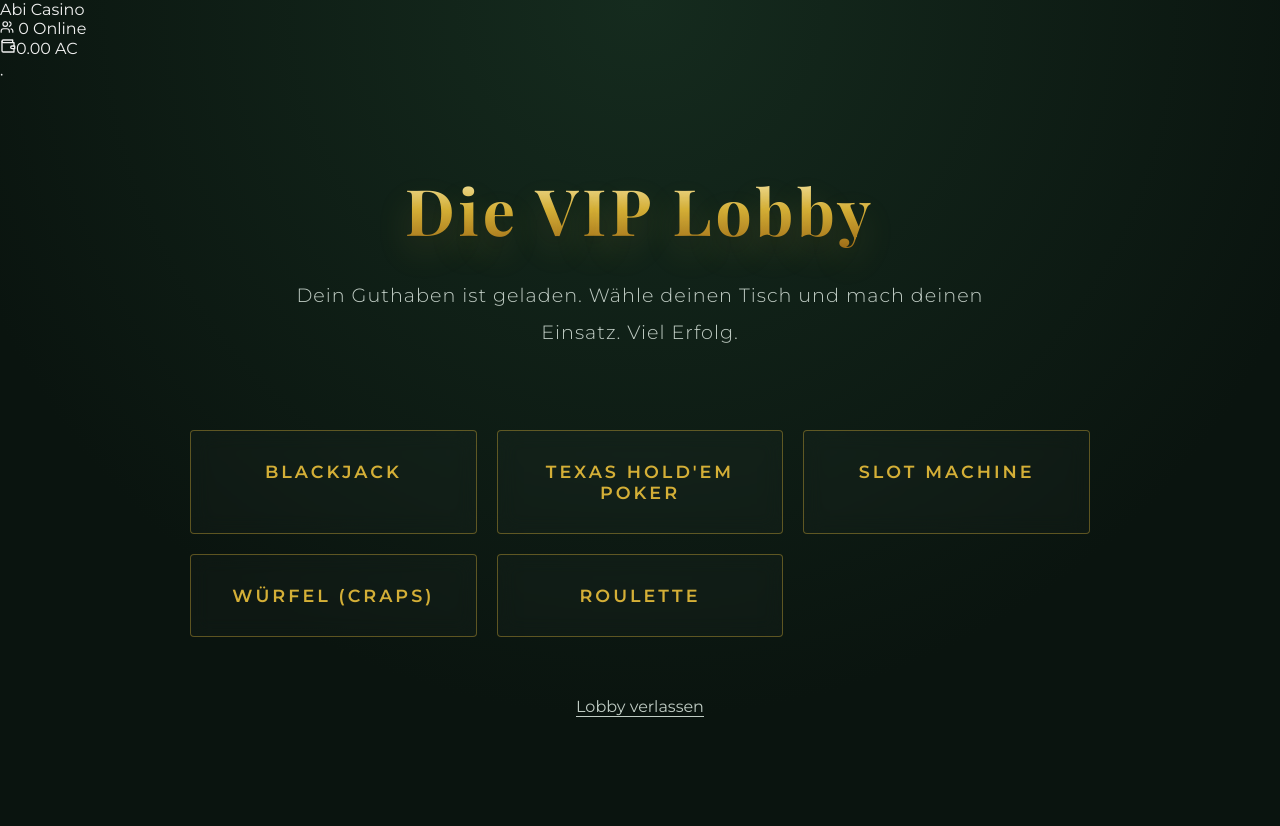
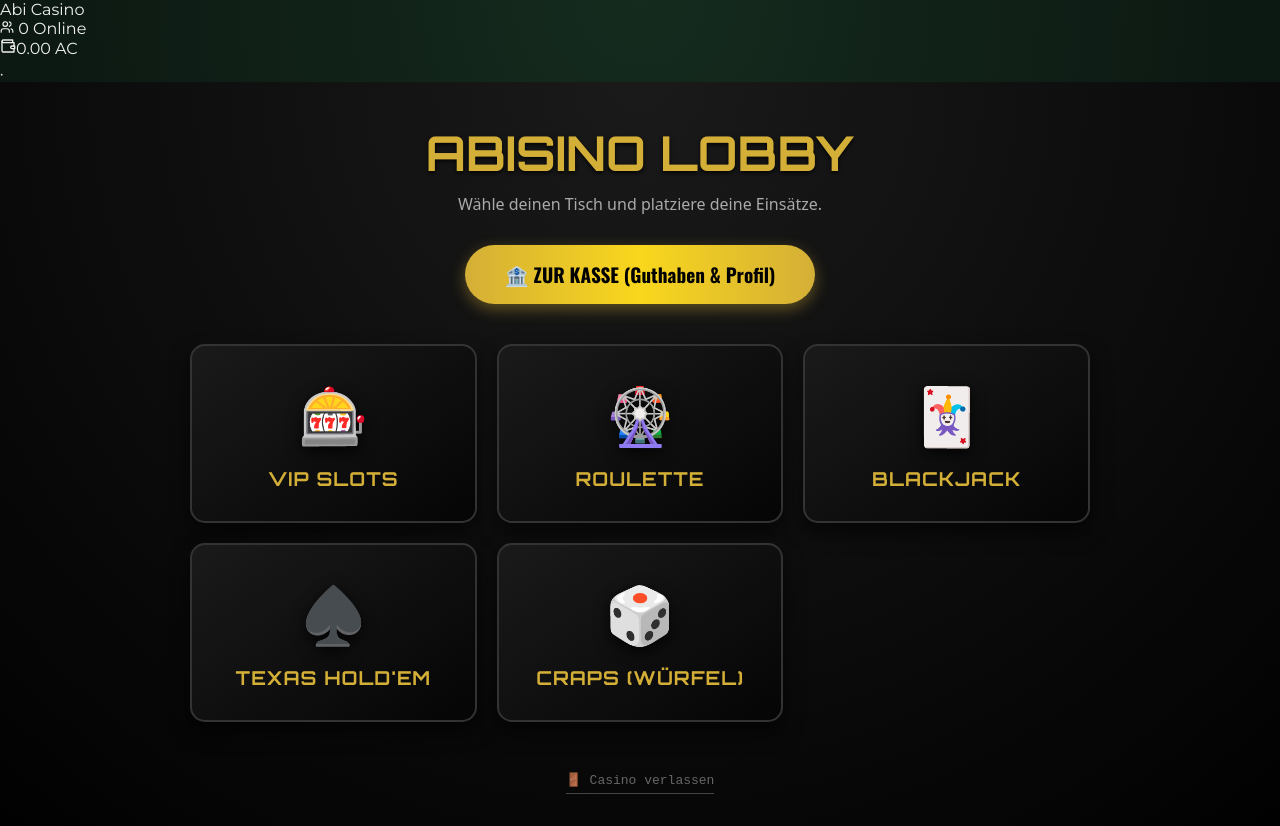
Before and after one commit to Xavien123/Abisino-, a Next.js app: page /spiele in a window 1280 px wide. Shown: the top 826 px of the page. Before the commit the page ends 802 px from the top, so only its background shows below. Built offline with nearby package versions, Linux system fonts and the light colour scheme; no server answers; a web font is replaced by a local one.

Commit message:
Update page.jsx

```diff
--- a/app/spiele/page.jsx
+++ b/app/spiele/page.jsx
@@ -1,42 +1,144 @@
+'use client';
 import Link from 'next/link';
 
 export default function SpieleLobby() {
   return (
-    <div className="main-container">
-      <h1 className="luxury-title" style={{ fontSize: '4rem' }}>Die VIP Lobby</h1>
-      <p className="luxury-subtitle">
-        Dein Guthaben ist geladen. Wähle deinen Tisch und mach deinen Einsatz. Viel Erfolg.
-      </p>
+    <div style={styles.container}>
+      <style>{`
+        @import url('https://fonts.googleapis.com/css2?family=Orbitron:wght@500;700;900&family=Oswald:wght@400;700&display=swap');
 
-      {/* Das Casino-Grid für die Spielauswahl */}
-      <div style={{
-        display: 'grid',
-        gridTemplateColumns: 'repeat(auto-fit, minmax(250px, 1fr))',
-        gap: '20px',
-        width: '100%',
-        maxWidth: '900px',
-        marginTop: '20px'
-      }}>
-        <Link href="/blackjack" className="btn-ghost" style={{ padding: '30px 20px' }}>
-          Blackjack
+        .game-card {
+          background: linear-gradient(145deg, #1a1a1a, #050505);
+          border: 2px solid #333;
+          border-radius: 15px;
+          padding: 30px 20px;
+          text-align: center;
+          text-decoration: none;
+          color: #fff;
+          transition: all 0.3s ease;
+          box-shadow: 0 10px 20px rgba(0,0,0,0.6);
+          display: flex;
+          flex-direction: column;
+          align-items: center;
+          gap: 15px;
+          position: relative;
+          overflow: hidden;
+        }
+
+        .game-card::before {
+          content: ''; position: absolute; top: 0; left: -100%; width: 50%; height: 100%;
+          background: linear-gradient(to right, rgba(255,255,255,0) 0%, rgba(212, 175, 55, 0.1) 50%, rgba(255,255,255,0) 100%);
+          transform: skewX(-25deg); transition: all 0.5s;
+        }
+
+        .game-card:hover {
+          transform: translateY(-5px);
+          border-color: #d4af37;
+          box-shadow: 0 15px 30px rgba(212, 175, 55, 0.2);
+        }
+
+        .game-card:hover::before { left: 200%; }
+
+        .game-icon { font-size: 3.5rem; text-shadow: 0 5px 15px rgba(0,0,0,0.8); }
+        .game-title { font-family: 'Orbitron', sans-serif; font-weight: bold; font-size: 1.2rem; color: #d4af37; letter-spacing: 1px; }
+
+        .bank-btn {
+          background: linear-gradient(to right, #d4af37, #f9d71c, #d4af37);
+          color: #000;
+          padding: 15px 40px;
+          border-radius: 30px;
+          text-decoration: none;
+          font-family: 'Oswald', sans-serif;
+          font-weight: bold;
+          font-size: 1.2rem;
+          display: inline-block;
+          margin-bottom: 40px;
+          box-shadow: 0 5px 15px rgba(212, 175, 55, 0.4);
+          transition: transform 0.2s;
+        }
+        .bank-btn:active { transform: scale(0.95); }
+      `}</style>
+
+      <h1 style={styles.title}>ABISINO LOBBY</h1>
+      <p style={styles.subtitle}>Wähle deinen Tisch und platziere deine Einsätze.</p>
+
+      {/* Hier geht es später zum Guthaben-Aufladen! */}
+      <Link href="/bank" className="bank-btn">
+        🏦 ZUR KASSE (Guthaben & Profil)
+      </Link>
+
+      <div style={styles.grid}>
+        <Link href="/slots" className="game-card">
+          <span className="game-icon">🎰</span>
+          <span className="game-title">VIP SLOTS</span>
         </Link>
-        <Link href="/poker" className="btn-ghost" style={{ padding: '30px 20px' }}>
-          Texas Hold'em Poker
+
+        <Link href="/roulette" className="game-card">
+          <span className="game-icon">🎡</span>
+          <span className="game-title">ROULETTE</span>
         </Link>
-        <Link href="/slots" className="btn-ghost" style={{ padding: '30px 20px' }}>
-          Slot Machine
+
+        <Link href="/blackjack" className="game-card">
+          <span className="game-icon">🃏</span>
+          <span className="game-title">BLACKJACK</span>
         </Link>
-        <Link href="/wuerfel" className="btn-ghost" style={{ padding: '30px 20px' }}>
-          Würfel (Craps)
+
+        <Link href="/poker" className="game-card">
+          <span className="game-icon">♠️</span>
+          <span className="game-title">TEXAS HOLD'EM</span>
         </Link>
-        <Link href="/roulette" className="btn-ghost" style={{ padding: '30px 20px' }}>
-          Roulette
+
+        {/* HIER IST DER GEFIXTE LINK FÜR DEIN WÜRFELSPIEL */}
+        <Link href="/craps" className="game-card">
+          <span className="game-icon">🎲</span>
+          <span className="game-title">CRAPS (WÜRFEL)</span>
         </Link>
       </div>
 
-      <Link href="/" style={{ color: '#c0ccc4', marginTop: '60px', textDecoration: 'none', borderBottom: '1px solid #c0ccc4' }}>
-        Lobby verlassen
-      </Link>
+      <Link href="/" style={styles.exit}>🚪 Casino verlassen</Link>
     </div>
   );
 }
+
+const styles = {
+  container: {
+    minHeight: '100vh',
+    backgroundColor: '#050505',
+    backgroundImage: 'radial-gradient(circle at top center, #1a1a1a 0%, #000 100%)',
+    display: 'flex',
+    flexDirection: 'column',
+    alignItems: 'center',
+    padding: '40px 20px',
+    fontFamily: 'system-ui, sans-serif'
+  },
+  title: {
+    fontFamily: "'Orbitron', sans-serif",
+    fontSize: '3rem',
+    color: '#d4af37',
+    margin: '0 0 10px 0',
+    textShadow: '0 2px 4px rgba(0,0,0,0.8)',
+    textAlign: 'center'
+  },
+  subtitle: {
+    color: '#aaa',
+    fontSize: '1rem',
+    marginBottom: '30px',
+    textAlign: 'center'
+  },
+  grid: {
+    display: 'grid',
+    // Passt sich automatisch ans Handy oder den Desktop an!
+    gridTemplateColumns: 'repeat(auto-fit, minmax(250px, 1fr))',
+    gap: '20px',
+    width: '100%',
+    maxWidth: '900px',
+    marginBottom: '50px'
+  },
+  exit: {
+    color: '#666',
+    textDecoration: 'none',
+    borderBottom: '1px solid #444',
+    paddingBottom: '5px',
+    fontFamily: 'monospace'
+  }
+};
```
